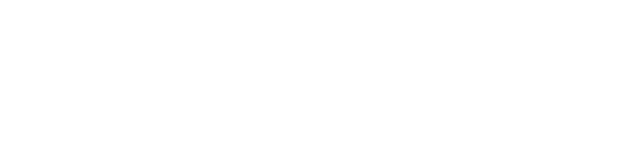
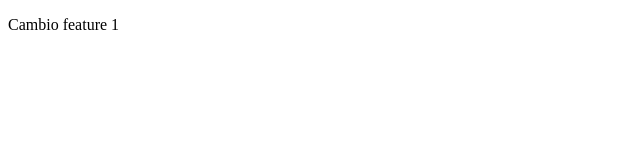
Before and after one commit to cesar-secundary/git-flow, a plain HTML site: page feature1.html in a window 1280 px wide. Shown: the whole page, without its empty margins (0-640 px from the left). Drawn offline with Linux system fonts and the light colour scheme.

Commit message:
commit 2 feature 1

```diff
--- a/feature1.html
+++ b/feature1.html
@@ -6,6 +6,6 @@
     <title>Document</title>
 </head>
 <body>
-
+    <p>Cambio feature 1</p>
 </body>
 </html>
```
